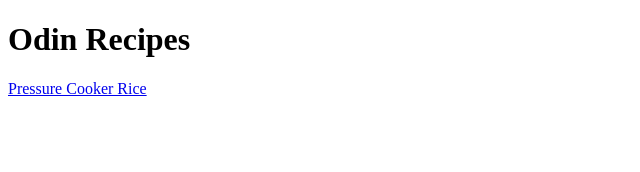
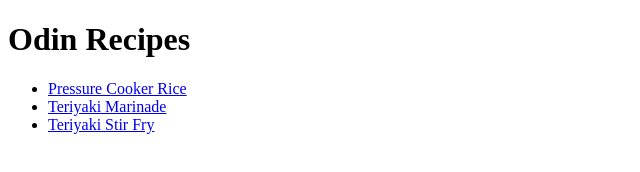
Before and after one commit to tlanedev/odin-recipes, a plain HTML site: page index.html in a window 1280 px wide. Shown: the whole page, without its empty margins (0-640 px from the left). Drawn offline with Linux system fonts and the light colour scheme.

Commit message:
updated index.html

```diff
--- a/index.html
+++ b/index.html
@@ -7,6 +7,10 @@
     </header>
     <body>
         <h1>Odin Recipes</h1>
-        <a href="./recipes/pressure-cooker-rice.html">Pressure Cooker Rice</a>
+        <ul>
+            <li><a target="_blank" href="./recipes/pressure-cooker-rice.html">Pressure Cooker Rice</a></li>
+            <li><a target="_blank" href="./recipes/teriyaki-marinade.html">Teriyaki Marinade</a></li>
+            <li><a target="_blank" href="./recipes/teriyaki-stir-fry.html">Teriyaki Stir Fry</a></li>
+        </ul>
     </body>
 </html>
```
